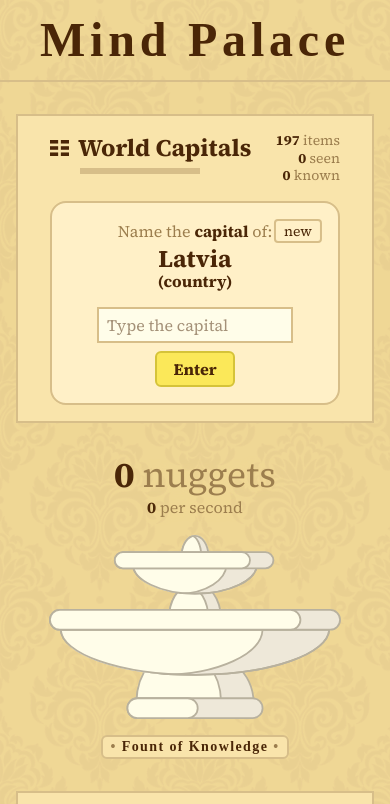
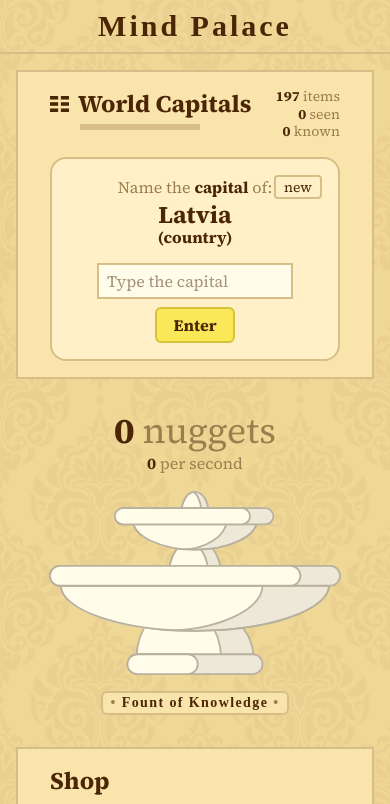
Before and after one commit to adamaaronson/mind-palace, a React (Vite) app: page / in a window 390 px wide. Shown: the top 804 px of the page. Built offline with nearby package versions, Linux system fonts and the light colour scheme; a web font is replaced by a local one.

Commit message:
Refactor components and fix too many nuggets coming out of fount

```diff
--- a/src/components/App.tsx
+++ b/src/components/App.tsx
@@ -8,9 +8,10 @@ import NuggetParticle from "./NuggetParticle";
 import LinkOrText from "./LinkOrText";
 import { UPGRADES } from "../types/upgrade";
 import { formatNumber } from "../utils/utils";
-
-const FOUNT_STREAK = 6;
-const REFRESH_TIME = 42;
+import Footer from "./Footer";
+import Header from "./Header";
+import FountOfKnowledge from "./FountOfKnowledge";
+import { FOUNT_STREAK, REFRESH_TIME } from "../utils/constants";
 
 const getCardLabel = (card: Card) => {
   if (isNew(card)) {
@@ -31,7 +32,6 @@ export default function App() {
   }));
   const [card, setCard] = useState(memoryQueue.cards[0]);
   const [guess, setGuess] = useState("");
-  const fountRef = useRef<HTMLImageElement | null>(null);
 
   const [wasCorrect, setWasCorrect] = useState(false);
   const [earnedFount, setEarnedFount] = useState(false);
@@ -40,11 +40,6 @@ export default function App() {
   const [nuggets, setNuggets] = useState(0);
   const [nuggetsPerSecond, setNuggetsPerSecond] = useState(0);
   const [timestamp, setTimestamp] = useState(0);
-  const [nuggetParticleTimestamp, setNuggetParticleTimestamp] = useState(0);
-  const [previousNuggetCount, setPreviousNuggetCount] = useState(0);
-  const [nuggetParticles, setNuggetParticles] = useState<NuggetParticleProps[]>(
-    []
-  );
 
   const displayNuggets = Math.round(nuggets);
   const nuggetsPerCorrectAnswer = UPGRADES.CORRECT_ANSWERS.level;
@@ -72,46 +67,6 @@ export default function App() {
 
     setTimeout(() => setTimestamp(now), REFRESH_TIME);
   }, [timestamp, nuggetsPerSecond]);
-
-  useEffect(() => {
-    // update nugget particles
-    if (displayNuggets < previousNuggetCount) {
-      setPreviousNuggetCount(displayNuggets);
-      return;
-    }
-    if (displayNuggets === 0) {
-      return;
-    }
-    const now = Date.now();
-    if (now - nuggetParticleTimestamp < REFRESH_TIME) {
-      // don't make nugget particles too quickly
-      return;
-    }
-    const DEFAULT_FOUNT_WIDTH = 423;
-    const fountSize = fountRef?.current?.clientWidth ?? DEFAULT_FOUNT_WIDTH;
-
-    for (let i = 0; i < nuggetsEarned; i++) {
-      const nuggetTimestamp = now + i / nuggetsEarned;
-      const xDistance = (0.5 - Math.random()) * fountSize;
-      const yDistance = (-Math.random() * fountSize) / 2;
-      const width =
-        (Math.random() * 30 + 10) * (fountSize / DEFAULT_FOUNT_WIDTH);
-
-      const nuggetParticleProps = {
-        timestamp: nuggetTimestamp,
-        xDistance: xDistance,
-        yDistance: yDistance,
-        width: width,
-      };
-
-      setNuggetParticles((nuggetParticles) => [
-        ...nuggetParticles.filter(({ timestamp }) => now - timestamp < 2000),
-        nuggetParticleProps,
-      ]);
-      setNuggetParticleTimestamp(nuggetTimestamp);
-      setPreviousNuggetCount(displayNuggets);
-    }
-  }, [displayNuggets]);
 
   const handleSubmit = (event: React.FormEvent<HTMLFormElement>) => {
     event.preventDefault();
@@ -182,12 +137,8 @@ export default function App() {
           <div className="bg-light border-r-2 border-border w-[6px] h-full"></div>
         </div>
         <div className="flex-auto h-full flex flex-col items-center overflow-hidden relative">
-          <div className="p-4 px-8 mb-4 border-b-2 border-border w-full">
-            <h1 className="text-5xl font-bold text-text-dark font-classical text-center tracking-widest">
-              Mind Palace
-            </h1>
-          </div>
-          <div className="grow m-4 text-text-dark max-w-[1200px] w-full">
+          <Header />
+          <div className="grow m-4 mt-0 text-text-dark max-w-[1200px] w-full">
             <div className="flex justify-stretch h-full flex-col md:flex-row">
               <div className="flex-1 flex flex-col h-full relative">
                 <div className="px-8 py-4 bg-light mx-4 border-2 border-border">
@@ -315,42 +266,11 @@ export default function App() {
                     </div>
                   )}
                 </div>
-                <div className="grow"></div>
-                <div className="mb-4 text-center mt-8 md:mt-0 text-shadow-background text-shadow-[0px_0px_10px_#efd795]">
-                  <div className="font-bold text-4xl">
-                    {formatNumber(displayNuggets)}{" "}
-                    <span className="text-text-light font-normal">
-                      {" "}
-                      nugget{displayNuggets === 1 ? "" : "s"}
-                    </span>
-                  </div>
-                  <div className="font-bold">
-                    {formatNumber(nuggetsPerSecond)}{" "}
-                    <span className="text-text-light font-normal">
-                      {" "}
-                      per second
-                    </span>
-                  </div>
-                </div>
-                <div className="justify-self-end">
-                  {nuggetParticles.map((nuggetParticleProps) => (
-                    <NuggetParticle
-                      {...nuggetParticleProps}
-                      key={nuggetParticleProps.timestamp}
-                    ></NuggetParticle>
-                  ))}
-                  <div>
-                    <img
-                      className="relative w-3/4 m-auto"
-                      ref={fountRef}
-                      src="fount-of-knowledge.svg"
-                    ></img>
-                  </div>
-                  <div className="font-classical font-bold tracking-widest px-2 mt-4 text-sm w-fit rounded-md bg-light border-2 border-border m-auto">
-                    <span className="text-text-light">•</span> Fount of
-                    Knowledge <span className="text-text-light">•</span>
-                  </div>
-                </div>
+                <FountOfKnowledge
+                  displayNuggets={displayNuggets}
+                  nuggetsPerSecond={nuggetsPerSecond}
+                  nuggetsEarned={nuggetsEarned}
+                />
               </div>
               <div className="flex-1 mt-8 md:mt-0">
                 <div className="p-4 px-8 mb-4 bg-light mx-4 border-2 border-border">
@@ -398,24 +318,7 @@ export default function App() {
               </div>
             </div>
           </div>
-          <footer className="absolute text-text-light -translate-full left-full top-full w-full text-right text-sm p-2">
-            <p>
-              by{" "}
-              <LinkOrText
-                link="https://aaronson.org"
-                text="Adam Aaronson"
-                isWikipedia={false}
-              />
-            </p>
-            <p>
-              for{" "}
-              <LinkOrText
-                link="https://wikigamejam.org"
-                text="WikiGameJam 2025"
-                isWikipedia={false}
-              />
-            </p>
-          </footer>
+          <Footer />
         </div>
         <div className="flex-none md:flex hidden">
           <div className="bg-light border-l-2 border-border w-[6px] h-full"></div>
--- /dev/null
+++ b/src/components/Footer.tsx
@@ -0,0 +1,28 @@
+import LinkOrText from "./LinkOrText";
+
+export default function Footer() {
+  return (
+    <footer
+      className="text-text-light text-right text-sm p-2 w-full
+        md:absolute md:-translate-full md:left-full md:top-full
+    "
+    >
+      <p>
+        by{" "}
+        <LinkOrText
+          link="https://aaronson.org"
+          text="Adam Aaronson"
+          isWikipedia={false}
+        />
+      </p>
+      <p>
+        for{" "}
+        <LinkOrText
+          link="https://wikigamejam.org"
+          text="WikiGameJam 2025"
+          isWikipedia={false}
+        />
+      </p>
+    </footer>
+  );
+}
--- /dev/null
+++ b/src/components/FountOfKnowledge.tsx
@@ -0,0 +1,100 @@
+import { useEffect, useRef, useState } from "react";
+import { formatNumber } from "../utils/utils";
+import type { NuggetParticleProps } from "./NuggetParticle";
+import NuggetParticle from "./NuggetParticle";
+import { REFRESH_TIME } from "../utils/constants";
+
+interface FountOfKnowledgeProps {
+  displayNuggets: number;
+  nuggetsPerSecond: number;
+  nuggetsEarned: number;
+}
+
+export default function FountOfKnowledge(props: FountOfKnowledgeProps) {
+  const { displayNuggets, nuggetsPerSecond, nuggetsEarned } = props;
+
+  const [nuggetParticleTimestamp, setNuggetParticleTimestamp] = useState(0);
+  const [previousNuggetCount, setPreviousNuggetCount] = useState(0);
+  const [nuggetParticles, setNuggetParticles] = useState<NuggetParticleProps[]>(
+    []
+  );
+
+  const fountRef = useRef<HTMLImageElement | null>(null);
+
+  useEffect(() => {
+    const nuggetsEarned = displayNuggets - previousNuggetCount;
+    if (nuggetsEarned <= 0) {
+      setPreviousNuggetCount(displayNuggets);
+      return;
+    }
+    if (displayNuggets === 0) {
+      return;
+    }
+    const now = Date.now();
+    if (now - nuggetParticleTimestamp < REFRESH_TIME) {
+      // don't make nugget particles too quickly
+      return;
+    }
+    const DEFAULT_FOUNT_WIDTH = 423;
+    const fountSize = fountRef?.current?.clientWidth ?? DEFAULT_FOUNT_WIDTH;
+
+    for (let i = 0; i < nuggetsEarned; i++) {
+      const nuggetTimestamp = now + i / nuggetsEarned;
+      const xDistance = (0.5 - Math.random()) * fountSize;
+      const yDistance = (-Math.random() * fountSize) / 2;
+      const width =
+        (Math.random() * 30 + 10) * (fountSize / DEFAULT_FOUNT_WIDTH);
+
+      const nuggetParticleProps = {
+        timestamp: nuggetTimestamp,
+        xDistance: xDistance,
+        yDistance: yDistance,
+        width: width,
+      };
+
+      setNuggetParticles((nuggetParticles) => [
+        ...nuggetParticles.filter(({ timestamp }) => now - timestamp < 2000),
+        nuggetParticleProps,
+      ]);
+      setNuggetParticleTimestamp(nuggetTimestamp);
+      setPreviousNuggetCount(displayNuggets);
+    }
+  }, [displayNuggets]);
+
+  return (
+    <div className="grow flex flex-col justify-end">
+      <div className="mb-4 text-center mt-8 md:mt-4 text-shadow-background text-shadow-[0px_0px_10px_#efd795]">
+        <div className="font-bold text-4xl">
+          {formatNumber(displayNuggets)}{" "}
+          <span className="text-text-light font-normal">
+            {" "}
+            nugget{displayNuggets === 1 ? "" : "s"}
+          </span>
+        </div>
+        <div className="font-bold">
+          {formatNumber(nuggetsPerSecond)}{" "}
+          <span className="text-text-light font-normal"> per second</span>
+        </div>
+      </div>
+      <div className="justify-self-end">
+        {nuggetParticles.map((nuggetParticleProps) => (
+          <NuggetParticle
+            {...nuggetParticleProps}
+            key={nuggetParticleProps.timestamp}
+          ></NuggetParticle>
+        ))}
+        <div>
+          <img
+            className="relative w-3/4 m-auto"
+            ref={fountRef}
+            src="fount-of-knowledge.svg"
+          ></img>
+        </div>
+        <div className="font-classical font-bold tracking-widest px-2 mt-4 text-sm w-fit rounded-md bg-light border-2 border-border m-auto">
+          <span className="text-text-light">•</span> Fount of Knowledge{" "}
+          <span className="text-text-light">•</span>
+        </div>
+      </div>
+    </div>
+  );
+}
--- /dev/null
+++ b/src/components/Header.tsx
@@ -0,0 +1,9 @@
+export default function Header() {
+  return (
+    <div className="p-2 md:p-4 px-8 mb-4 border-b-2 border-border w-full">
+      <h1 className="text-3xl md:text-5xl font-bold text-text-dark font-classical text-center tracking-widest">
+        Mind Palace
+      </h1>
+    </div>
+  );
+}
--- /dev/null
+++ b/src/utils/constants.ts
@@ -0,0 +1,2 @@
+export const FOUNT_STREAK = 6;
+export const REFRESH_TIME = 42;
```
